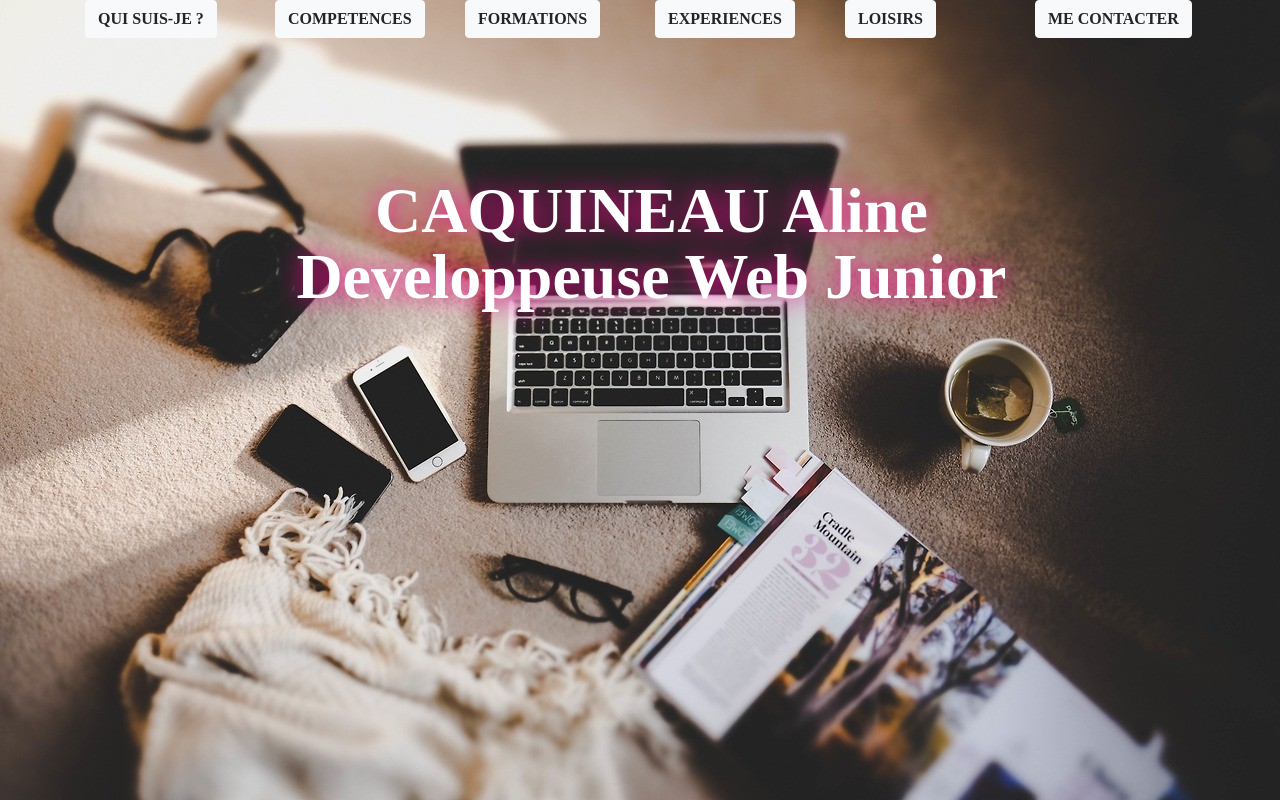
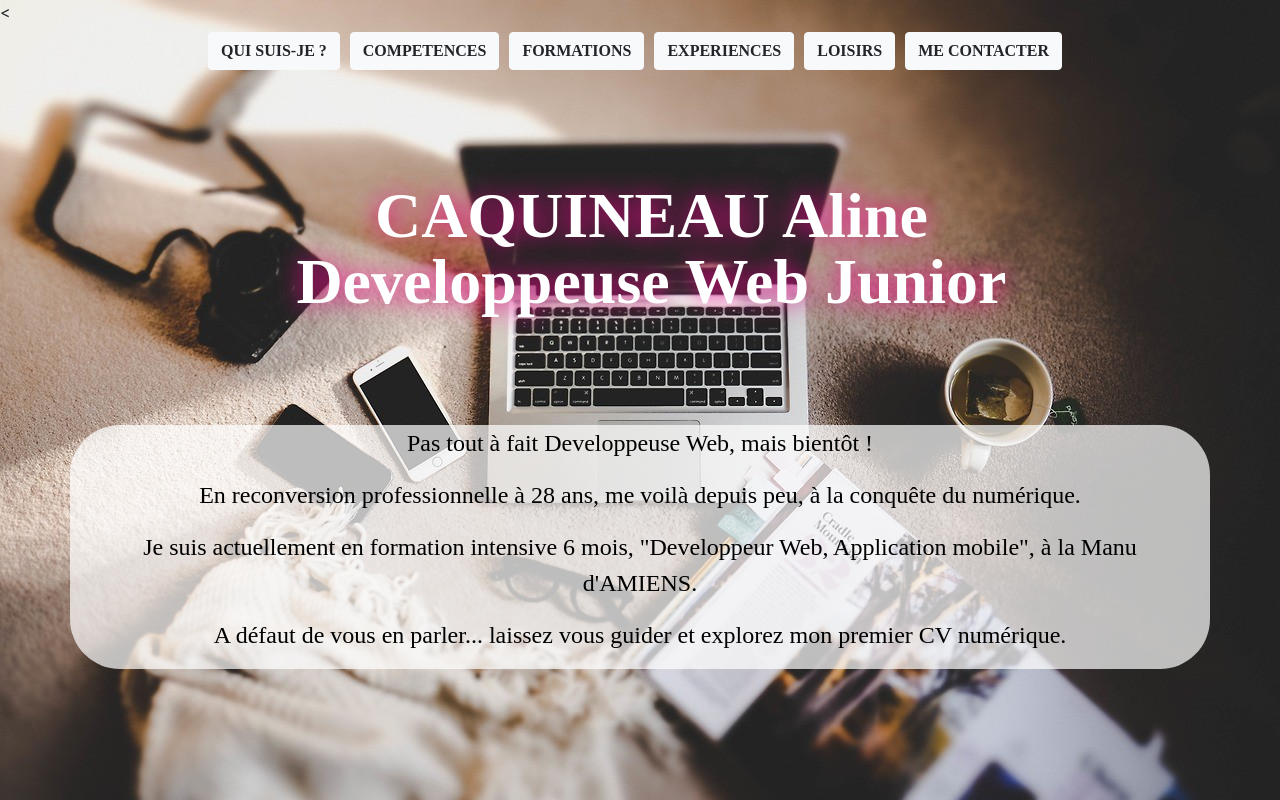
Before and after one commit to pborreli/Aline-Caq.github.io, a plain HTML site: page index.html in a window 1280 px wide. Drawn offline with nearby package versions, Linux system fonts and the light colour scheme.

Commit message:
second essai

```diff
--- a/index.html
+++ b/index.html
@@ -2,6 +2,7 @@
 <html lang="fr" dir="ltr">
 <head>
   <meta charset="utf-8">
+  <meta name="viewport" content="width=device-width,initiale-scale=1.0">
   <link rel="stylesheet" href="assets/bootstrap/dist/css/bootstrap.min.css">
   <link rel="stylesheet" href="style.css">
   <!-- <link rel="stylesheet" href="https://stackpath.bootstrapcdn.com/bootstrap/4.1.3/css/bootstrap.min.css" integrity="sha384-MCw98/SFnGE8fJT3GXwEOngsV7Zt27NXFoaoApmYm81iuXoPkFOJwJ8ERdknLPMO" crossorigin="anonymous"> -->
@@ -10,24 +11,36 @@
   <title>CV Test bootstrap</title>
 </head>
 <body>
-  <div class="container">  <!--<container> apres <body> et </container> avant </body>--> <!--<container> avec marge <container-fluid>sans marge-->
-    <div class="row">
-      <div class="col-2"><button type="button" class="btn btn-light"><strong>QUI SUIS-JE ?</strong></button></div>
-      <div class="col-2"><button type="button" class="btn btn-light"><strong>COMPETENCES</strong></button></div>
-      <div class="col-2"><button type="button" class="btn btn-light"><strong>FORMATIONS</strong></button></div>
-      <div class="col-2"><button type="button" class="btn btn-light"><strong>EXPERIENCES</strong></button></div>
-      <div class="col-2"><button type="button" class="btn btn-light"><strong>LOISIRS</strong></button></div>
-      <div class="col-2"><button type="button" class="btn btn-light"><strong>ME CONTACTER</button></div>
-      </div>
+  <  <!--<container> apres <body> et </container> avant </body>--> <!--<container> avec marge <container-fluid>sans marge-->
+    <nav class="navbar justify-content-center">
+      <form class="form-inline justify-content-center">
+        <button type="button" class="btn btn-light"><strong>QUI SUIS-JE ?</strong></button>
+        <button type="button" class="btn btn-light"><strong>COMPETENCES</strong></button>
+        <button type="button" class="btn btn-light"><strong>FORMATIONS</strong></button>
+        <button type="button" class="btn btn-light"><strong>EXPERIENCES</strong></button>
+        <button type="button" class="btn btn-light"><strong>LOISIRS</strong></button>
+        <button type="button" class="btn btn-light"><strong>ME CONTACTER</strong></button>
+      </form>
+    </nav>
+    <div class="container">
       <div class="row">
         <div class="col-12" id="titre">
           <p><strong>CAQUINEAU Aline</strong></p>
           <p><strong>Developpeuse Web Junior</strong></p>
         </div>
       </div>
+      <div class="row">
+        <div class="col-12" id="presentation">
+          <p>Pas tout à fait Developpeuse Web, mais bientôt !</p>
+          <p>En reconversion professionnelle à 28 ans, me voilà depuis peu, à la conquête du numérique.</p>
+          <p>Je suis actuellement en formation intensive 6 mois, "Developpeur Web, Application mobile", à la Manu d'AMIENS.</p>
+          <p>A défaut de vous en parler... laissez vous guider et explorez mon premier CV numérique.</p>
+        </div>
+      </div>
     </div>
-  </body>
-  <script src="node_modules/bootstrap/js/dist/bootstrap.min.js"></script>
-  <script src="node_modules/popper.js/dist/popper.js"></script>
-  <script src="node_modules/jquery/dist/jquery.js"></script>
-  </html>
+  </div>
+</body>
+<script src="node_modules/bootstrap/js/dist/bootstrap.min.js"></script>
+<script src="node_modules/popper.js/dist/popper.js"></script>
+<script src="node_modules/jquery/dist/jquery.js"></script>
+</html>
--- a/style.css
+++ b/style.css
@@ -4,12 +4,16 @@ background-repeat: no-repeat;
 background-attachment: fixed;
 background-size: cover;
   }
-.row{
+.navbar{
   font-family: 'purisa';
+}
+button {
+  margin-right: 10px;
+  margin-bottom: 10px;
 }
 #titre{
   text-align: center;
-  margin-top: 13%;
+  margin-top: 9%;
   color: white;
   font-size: 400%;
   text-shadow:0 0 25px #f2078c;
@@ -17,3 +21,15 @@ background-size: cover;
   margin-left: 1%;
   line-height: 50px;
 }
+#presentation{
+  text-align: center;
+  color: black;
+  background-color: rgba(255, 255, 255, 0.7);
+  margin-top: 9%;
+  font-size: 150%;
+  overflow:hidden;
+  -webkit-border-radius:50px;
+  -moz-border-radius:50px;
+  border-radius:50px;
+  font-family: 'dyuthi'
+}
```
